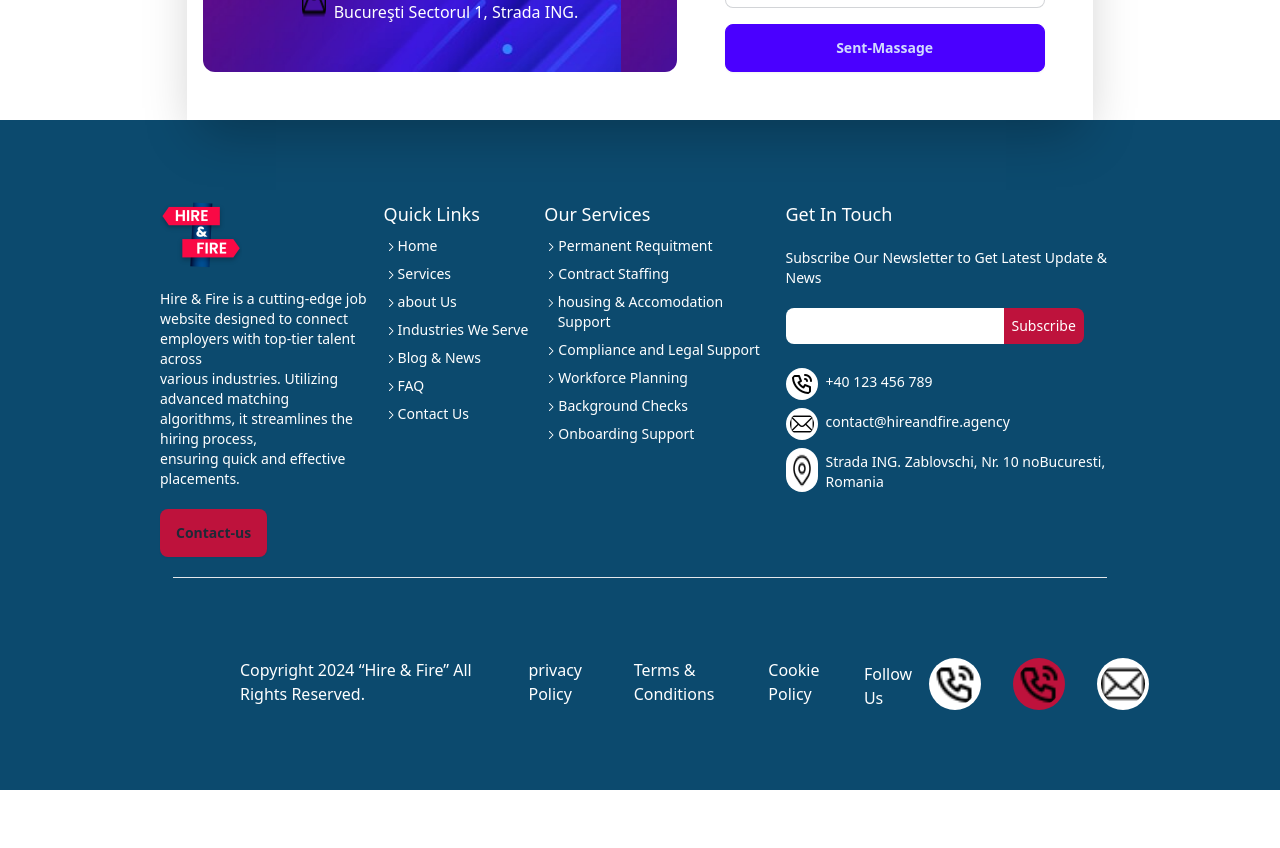
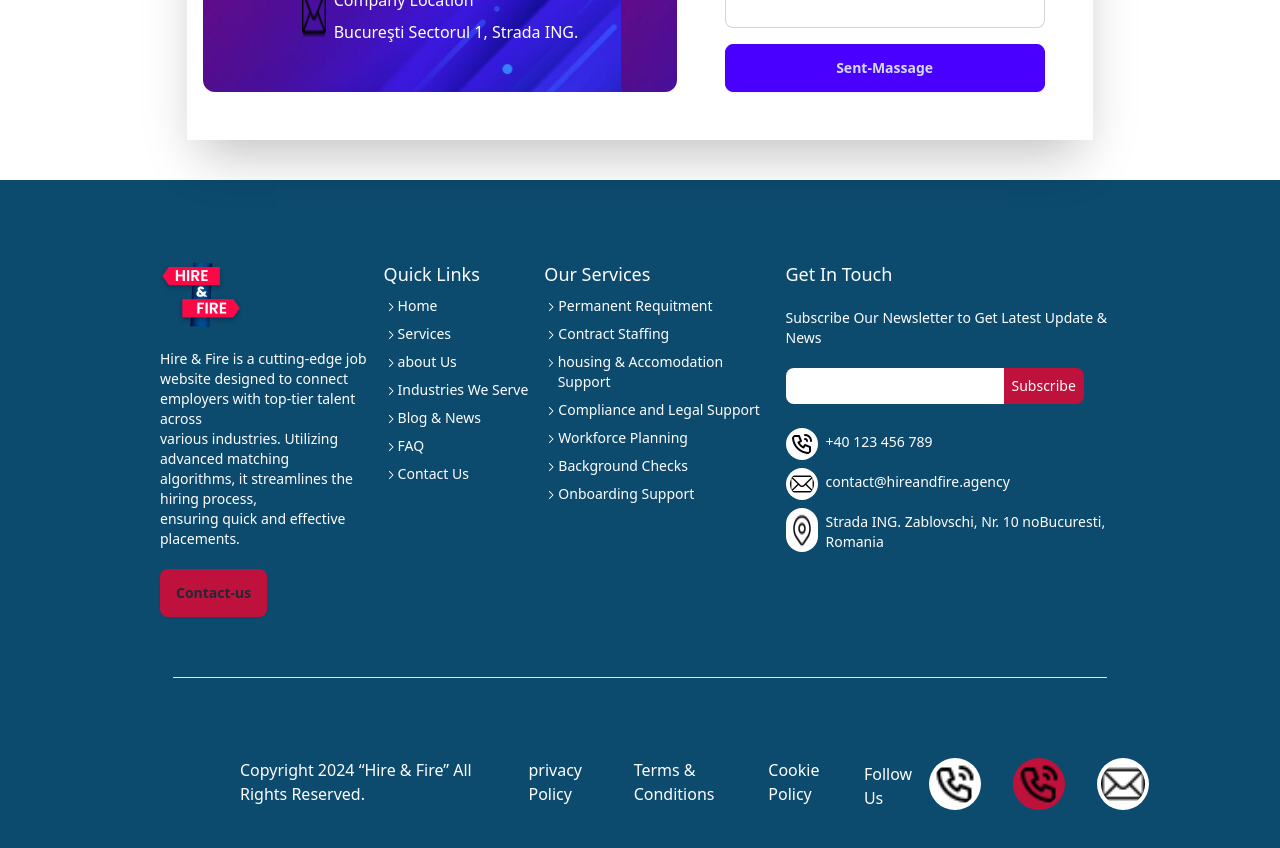
Before and after one commit to nabishafin/Constraction-page-task, a React (Vite) app: page / in a window 1280 px wide. Shown: the part 2400-3248 px from the top of the page. Before the commit the page ends 3190 px from the top, so only its background shows below. Built offline with nearby package versions, Linux system fonts and the light colour scheme.

Commit message:
some isshue fixed

```diff
--- a/src/Components/Home/Home.jsx
+++ b/src/Components/Home/Home.jsx
@@ -8,7 +8,7 @@ import Tittle from "./Tittle";
 const Home = () => {
 
     return (
-        <div className="">
+        <div className="mt-5">
             <Tittle></Tittle>
             <Recruitment></Recruitment>
             <Roles></Roles>
--- a/src/Components/Shered/Footer.jsx
+++ b/src/Components/Shered/Footer.jsx
@@ -5,7 +5,7 @@ import { GoChevronRight } from "react-icons/go";
 const Footer = () => {
 
     return (
-        <div className=" bg-sky-900">
+        <div className="mt-10  bg-sky-900">
             <footer className="p-5 pt-20 sm: lg:pl-40 lg:pr-40 footer text-base-content">
                 <aside>
                     <img src="../../../public/Assets/Logo.png" alt="" />
@@ -107,7 +107,7 @@ const Footer = () => {
                     </div>
                 </aside>
             </footer>
-            <div className="flex items-center justify-center lg:pl-20 lg:pr-20">
+            <div className="flex items-center justify-center mt-10 lg:pl-20 lg:pr-20">
                 <hr className="w-10/12 text-white " />
             </div>
 
```
